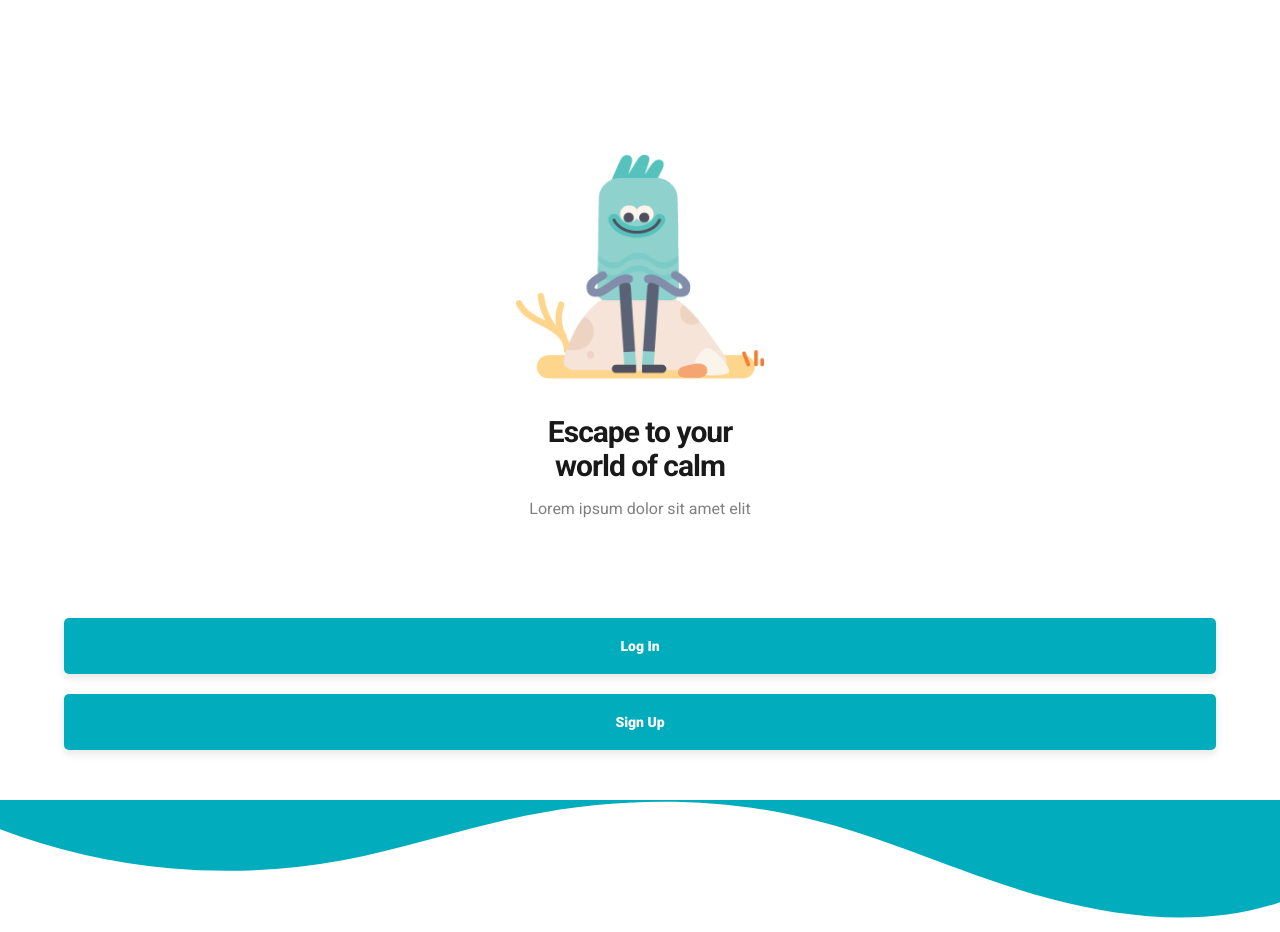
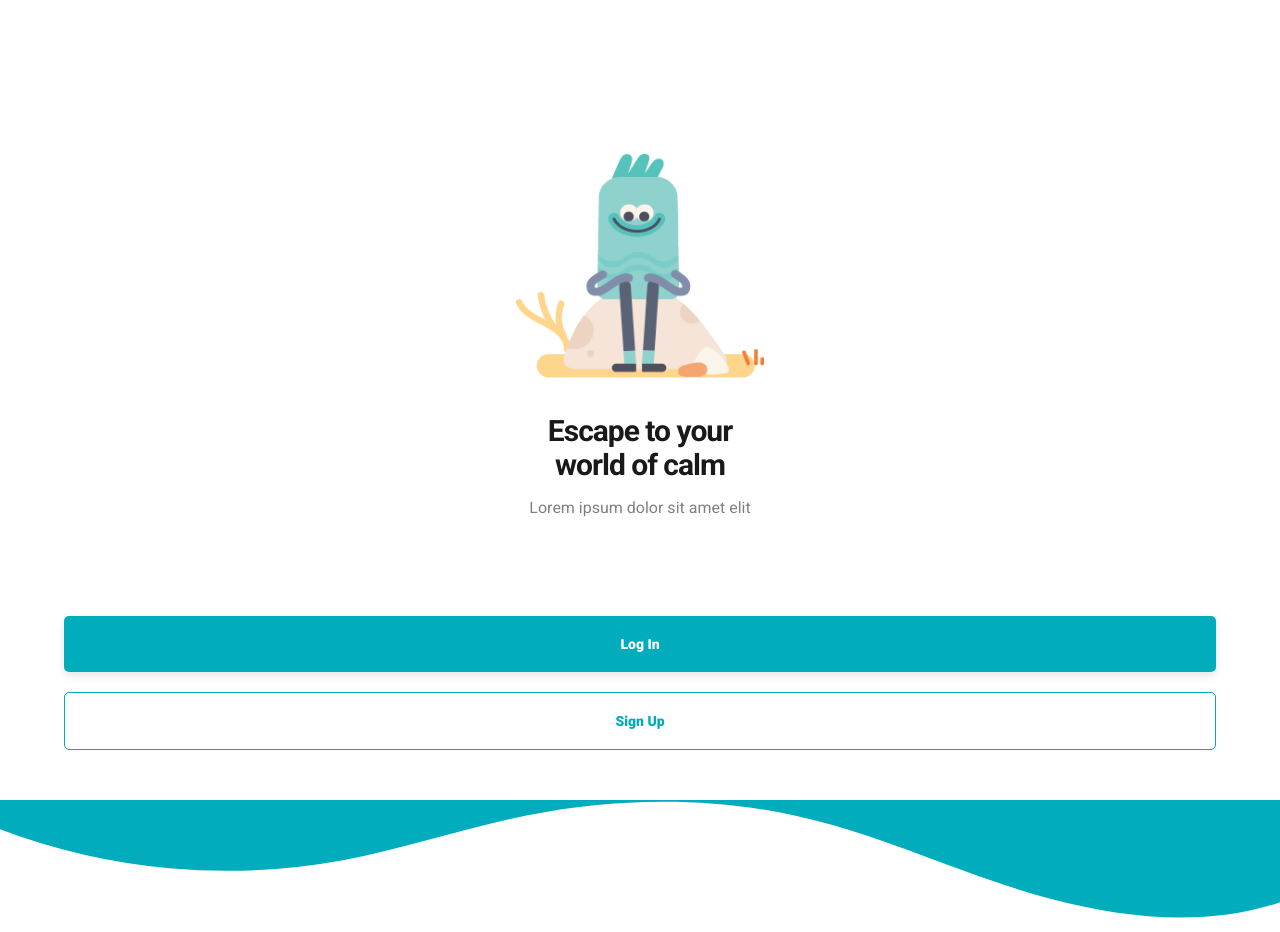
Before and after one commit to emmanuelojiji/better-days, a React (Create React App) app: page / in a window 1280 px wide. Both pictures are taken after a click on the link "Get Started". Built offline with nearby package versions, Linux system fonts and the light colour scheme.

Commit message:
More landing page changes

```diff
--- a/src/Pages/Landing.js
+++ b/src/Pages/Landing.js
@@ -26,7 +26,7 @@ const Landing = () => {
             <Link to="/login" class="button">
               Log In
             </Link>
-            <Link to="/signup" class="button">
+            <Link to="/signup" class="button sign-up">
               Sign Up
             </Link>
           </div>
--- a/src/Pages/Landing.scss
+++ b/src/Pages/Landing.scss
@@ -41,5 +41,12 @@
     &:nth-child(1) {
       margin-bottom: 20px;
     }
+
+    &.sign-up {
+      background: transparent;
+      border: solid 1px #01acbd;
+      color: #01acbd;
+      box-shadow: none;
+    }
   }
 }
```
